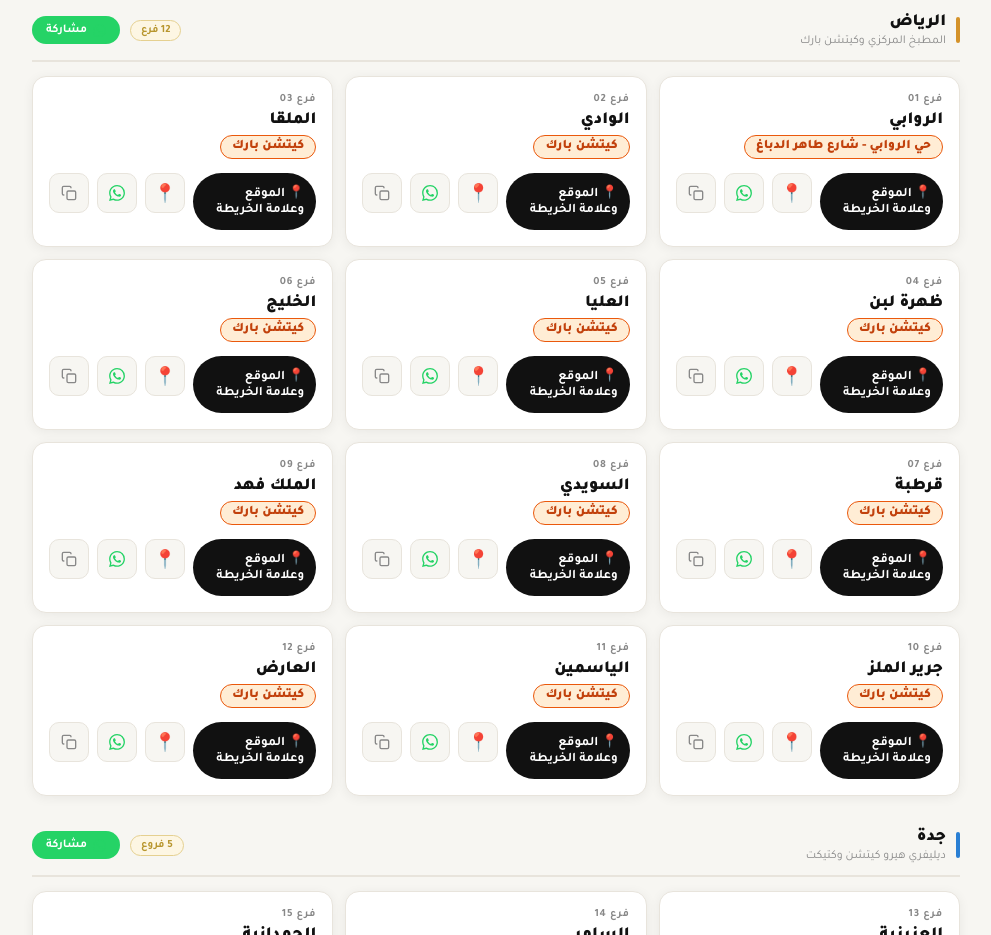
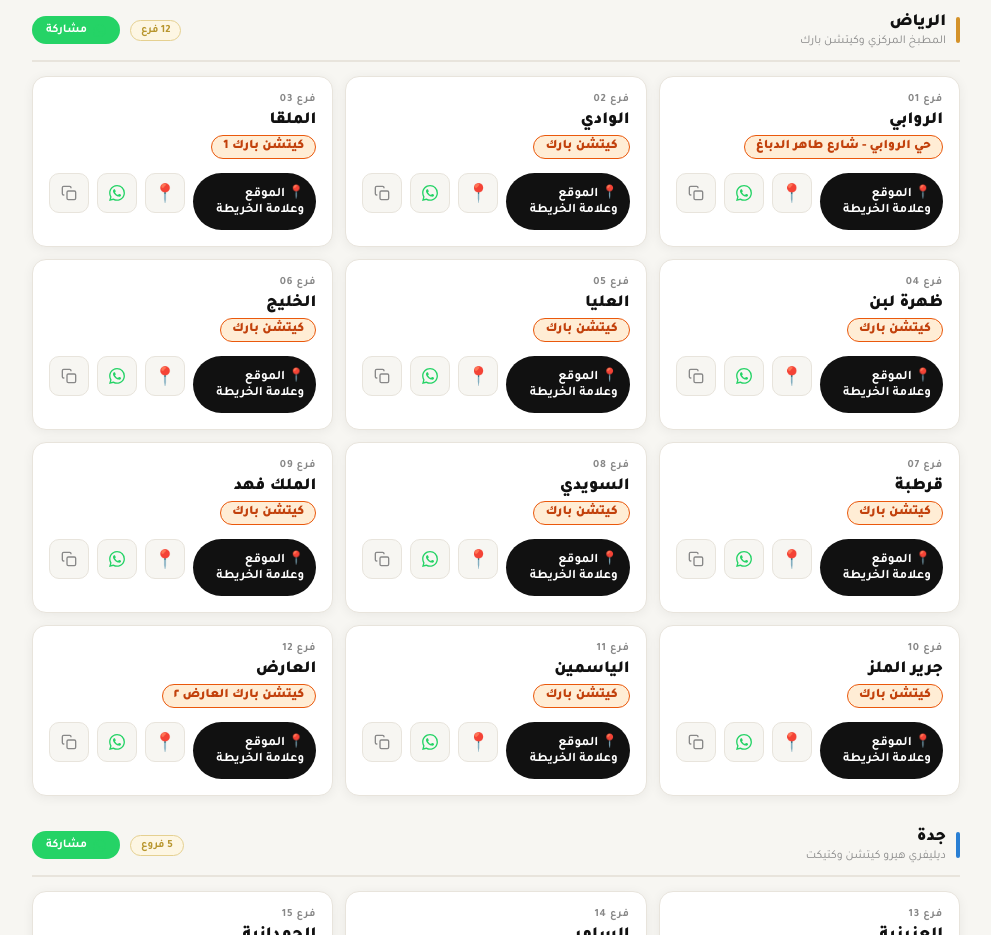
Before and after one commit to bahaeldinassad/tuna-branches-location-ver2, a plain HTML site: page index.html in a window 1280 px wide. Shown: the part 1102-2037 px from the top of the page, without its empty margins (144-1135 px from the left). Drawn offline with nearby package versions, Linux system fonts and the light colour scheme.

Commit message:
Update Kitchen Park AL Arid Location

```diff
--- a/index.html
+++ b/index.html
@@ -269,7 +269,7 @@ const D = [
   // فروع الرياض
   {c:'r', ar:'الروابي',       en:'Al Rawabi',            x:{ar:'حي الروابي - شارع طاهر الدباغ',en:'Tahir Al Dabbagh St, Al Rawabi'}, lat:24.6994409, lng:46.7811917, url:'https://www.google.com/maps/dir/?api=1&destination=24.6994409,46.7811917'},
   {c:'r', ar:'الوادي',        en:'Al Wadi',              x:{ar:'كيتشن بارك',en:'Kitchen Park'},          lat:24.7921, lng:46.6855, url:'https://www.google.com/maps/dir/?api=1&destination=24.7921,46.6855'},
-  {c:'r', ar:'الملقا',        en:'Al Malqa',             x:{ar:'كيتشن بارك',en:'Kitchen Park'},          lat:24.8024377, lng:46.6248767, url:'https://www.google.com/maps/dir/?api=1&destination=24.8024377,46.6248767'},
+  {c:'r', ar:'الملقا',        en:'Al Malqa',             x:{ar:'كيتشن بارك 1',en:'Kitchen Park 1'},       lat:24.8024377, lng:46.6248767, url:'https://www.google.com/maps/dir/?api=1&destination=24.8024377,46.6248767'},
   {c:'r', ar:'ظهرة لبن',      en:'Dhahrat Laban',        x:{ar:'كيتشن بارك',en:'Kitchen Park'},          lat:24.6538401, lng:46.5883434, url:'https://www.google.com/maps/dir/?api=1&destination=24.6538401,46.5883434'},
   {c:'r', ar:'العليا',        en:'Al Olaya',             x:{ar:'كيتشن بارك',en:'Kitchen Park'},          lat:24.7083, lng:46.6800, url:'https://www.google.com/maps/dir/?api=1&destination=24.7083,46.6800'},
   {c:'r', ar:'الخليج',        en:'Al Khaleej',           x:{ar:'كيتشن بارك',en:'Kitchen Park'},          lat:24.7610, lng:46.8052, url:'https://www.google.com/maps/dir/?api=1&destination=24.7610,46.8052'},
@@ -278,7 +278,7 @@ const D = [
   {c:'r', ar:'الملك فهد',     en:'King Fahd',            x:{ar:'كيتشن بارك',en:'Kitchen Park'},          lat:24.7432, lng:46.6620, url:'https://www.google.com/maps/dir/?api=1&destination=24.7432,46.6620'},
   {c:'r', ar:'جرير الملز',    en:'Jarir Al Malaz',       x:{ar:'كيتشن بارك',en:'Kitchen Park'},          lat:24.6651, lng:46.7330, url:'https://www.google.com/maps/dir/?api=1&destination=24.6651,46.7330'},
   {c:'r', ar:'الياسمين',      en:'Al Yasmin',            x:{ar:'كيتشن بارك',en:'Kitchen Park'},          lat:24.8250, lng:46.6430, url:'https://www.google.com/maps/dir/?api=1&destination=24.8250,46.6430'},
-  {c:'r', ar:'العارض',        en:'Al Arid',              x:{ar:'كيتشن بارك',en:'Kitchen Park'},          lat:24.8510, lng:46.6210, url:'https://www.google.com/maps/dir/?api=1&destination=24.8510,46.6210'},
+  {c:'r', ar:'العارض',        en:'Al Arid',              x:{ar:'كيتشن بارك العارض ٢',en:'Kitchen Park Arid 2'}, lat:24.8661807, lng:46.622046, url:'https://www.google.com/maps/dir/?api=1&destination=24.8661807,46.622046'},
 
   // فروع جدة (محدثة لدعم iOS بشكل أفضل)
   {c:'j', ar:'العزيزية',      en:'Al Aziziyah',          x:{ar:'حي العزيزية - دليفري هيرو كيتشن',en:'Al Aziziyah - Delivery Hero Kitchen'}, lat:21.548631, lng:39.212844, url:'https://www.google.com/maps/dir/?api=1&destination=21.548631,39.212844'},
```
